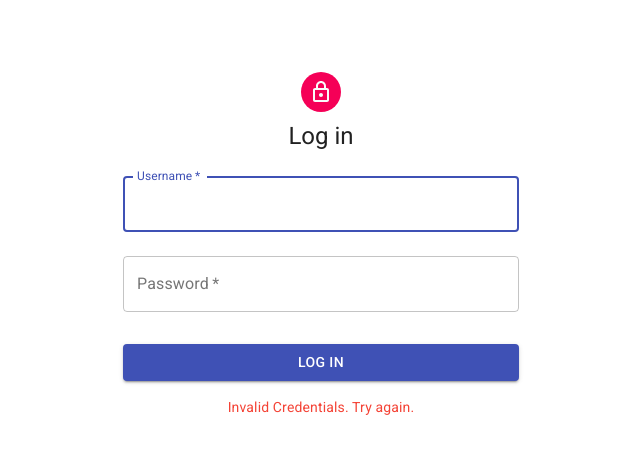
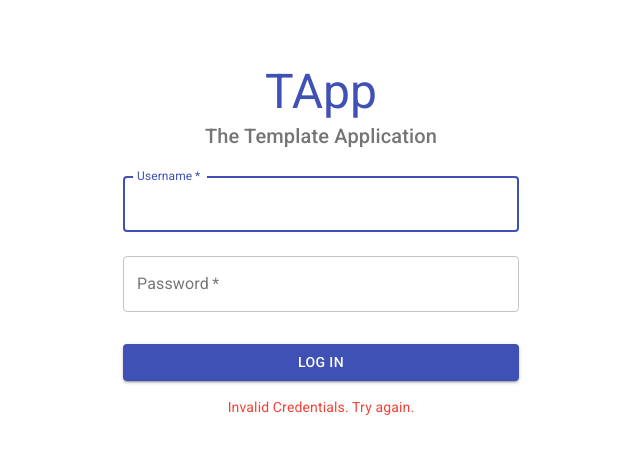
Before and after one commit to JordanGlanfield/double_blind_code_reviewer, a React (Create React App) app in the folder frontend/: page /login in a window 1280 px wide. Shown: the top 454 px of the page, without its empty margins (319-959 px from the left). Built offline with nearby package versions, Linux system fonts and the light colour scheme.

Commit message:
Improve log in screen and redirect to home after login

```diff
--- a/frontend/src/components/login/Login.js
+++ b/frontend/src/components/login/Login.js
@@ -9,6 +9,7 @@ import Typography from '@material-ui/core/Typography/index'
 import Container from '@material-ui/core/Container/index'
 import useStyles from './style'
 import authentication from '../utils/authenticationService'
+import routes from "../../constants/routes";
 
 export default props => {
     const classes = useStyles()
@@ -16,7 +17,7 @@ export default props => {
     const [password, setPassword] = useState('')
     const [error, setError] = useState(false)
     const [allowRedirection, setAllowRedirection] = useState(false)
-    let { from } = props.location.state || { from: { pathname: "/" } }
+    let { from } = props.location.state || { from: { pathname: routes.HOME } }
 
     const login = async (event) => {
         event.preventDefault()
@@ -36,11 +37,11 @@ export default props => {
         <Container component="main" maxWidth="xs">
             <CssBaseline/>
             <div className={classes.paper}>
-                <Avatar className={classes.avatar}>
-                    <LockOutlinedIcon/>
-                </Avatar>
-                <Typography component="h1" variant="h5">
-                    Log in
+                <Typography component="h1" variant="h3" color="primary">
+                    TApp
+                </Typography>
+                <Typography component="h1" variant="h6" color="textSecondary">
+                    The Template Application
                 </Typography>
                 <form className={classes.form} onSubmit={login}>
                     <TextField
--- a/frontend/src/constants/routes.js
+++ b/frontend/src/constants/routes.js
@@ -1,6 +1,5 @@
 export default {
     LOGIN: '/login',
     REFRESH: '/token/refresh',
-    TODOS: '/todos',
     HOME: '/home'
 }
```
